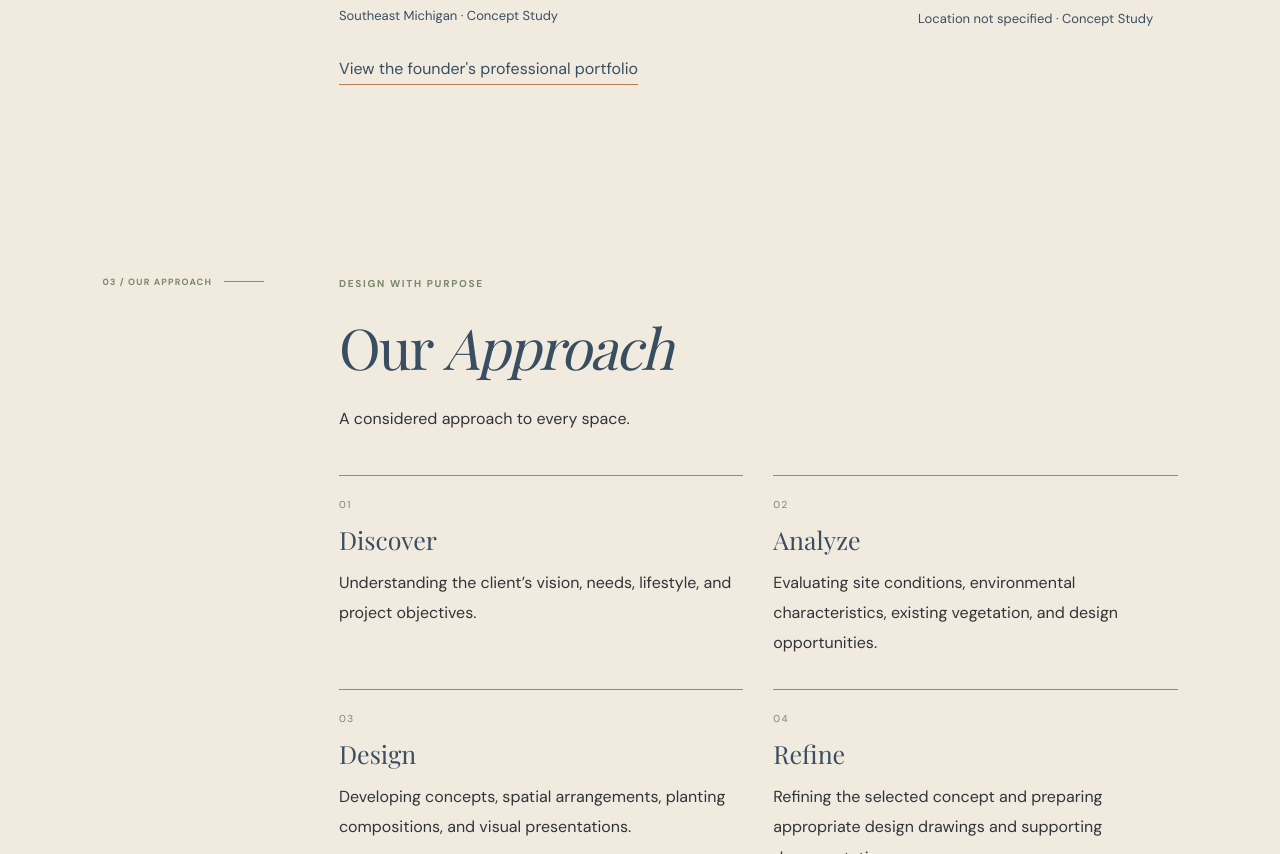
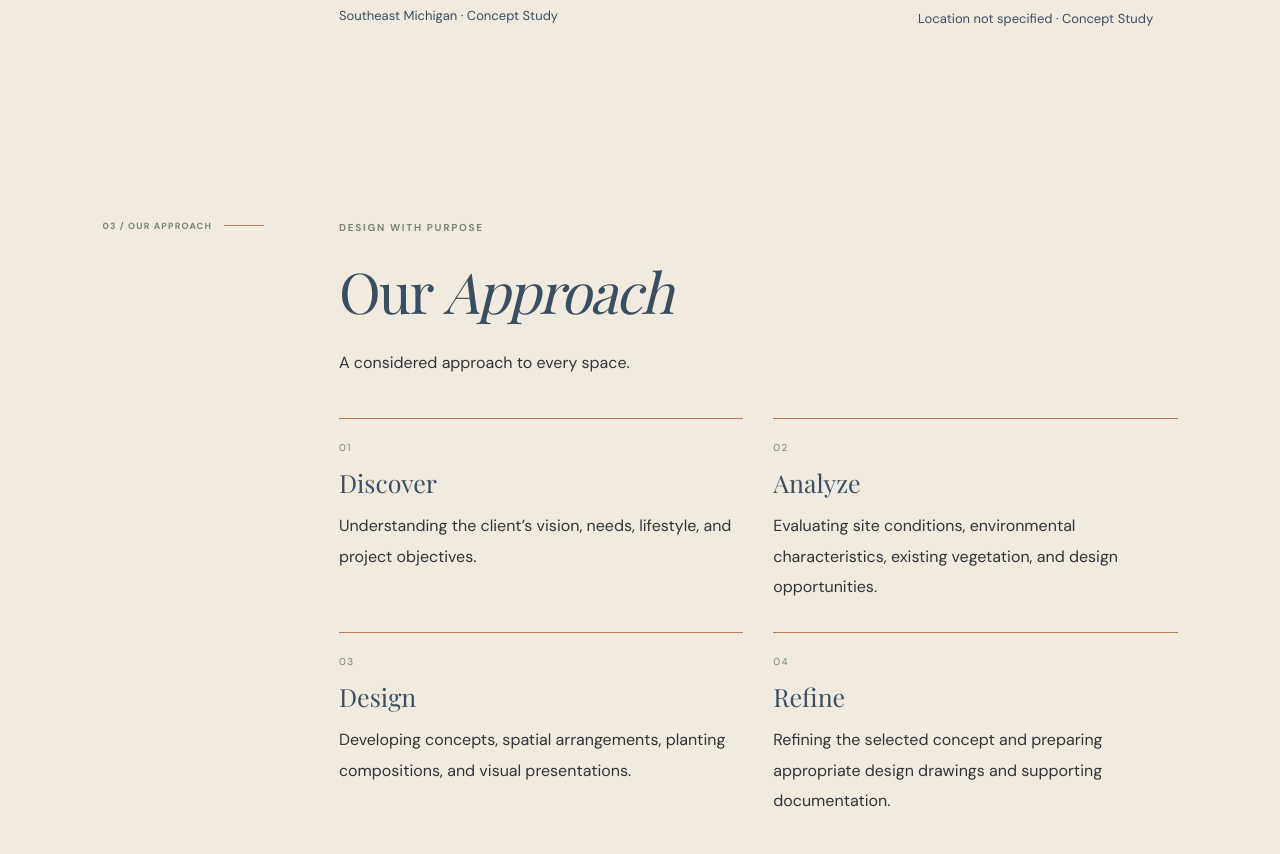
Before and after one commit to mhage82/fern-n-form, a plain HTML site: page index.html in a window 1280 px wide. Shown: the part 3850-4704 px from the top of the page. Drawn offline with nearby package versions, Linux system fonts and the light colour scheme; a web font is replaced by a local one.

Commit message:
Remove professional portfolio link

```diff
--- a/index.html
+++ b/index.html
@@ -120,7 +120,6 @@
             <p class="portfolio-category">Public &amp; Recreational</p><h3>Conceptual Landscape Plan</h3><p>A community landscape concept for recreation and gathering.</p><p class="portfolio-meta">Location not specified &#183; Concept Study</p>
           </article>
         </div>
-        <p class="portfolio-link"><a href="https://ranascape.com/" target="_blank" rel="noopener noreferrer">View the founder&#39;s professional portfolio</a></p>
         <dialog class="portfolio-viewer" aria-label="Enlarged project drawing"><div class="portfolio-viewer-toolbar"><p></p><button type="button" aria-label="Close enlarged drawing">&#215;</button></div><img alt=""></dialog>
       </div>
       <script src="portfolio.js" defer></script>
```
